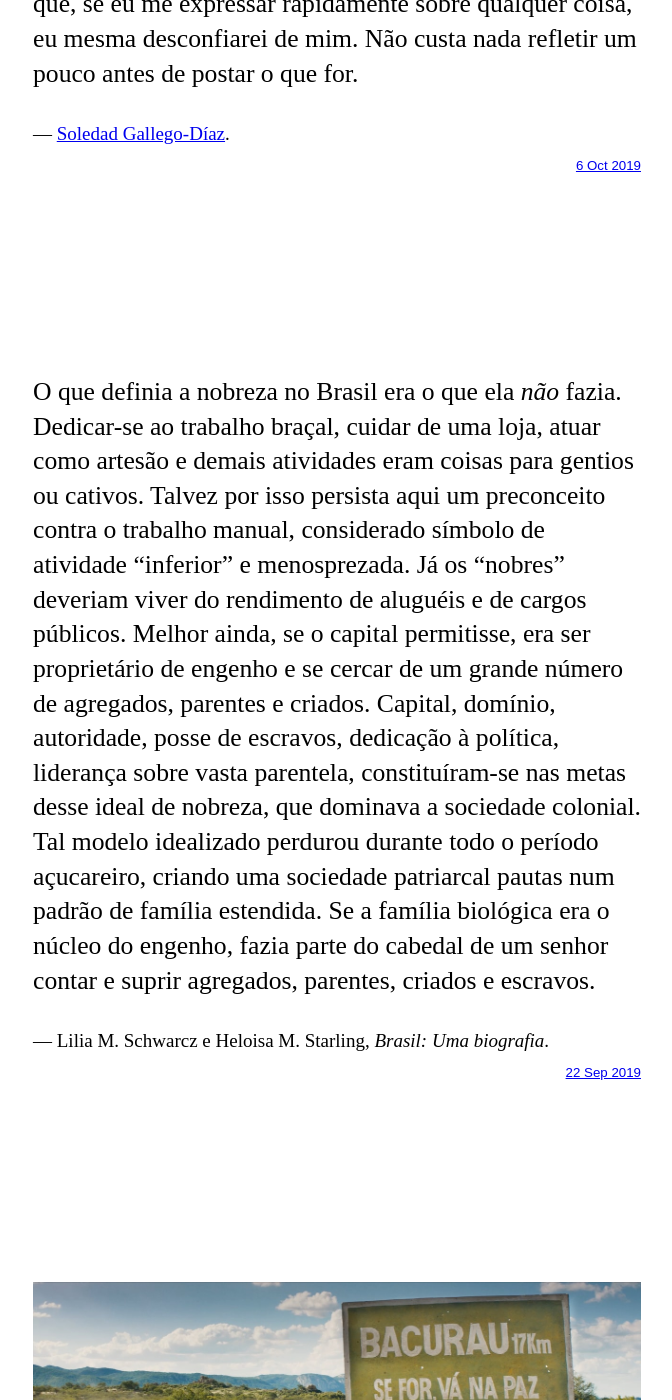
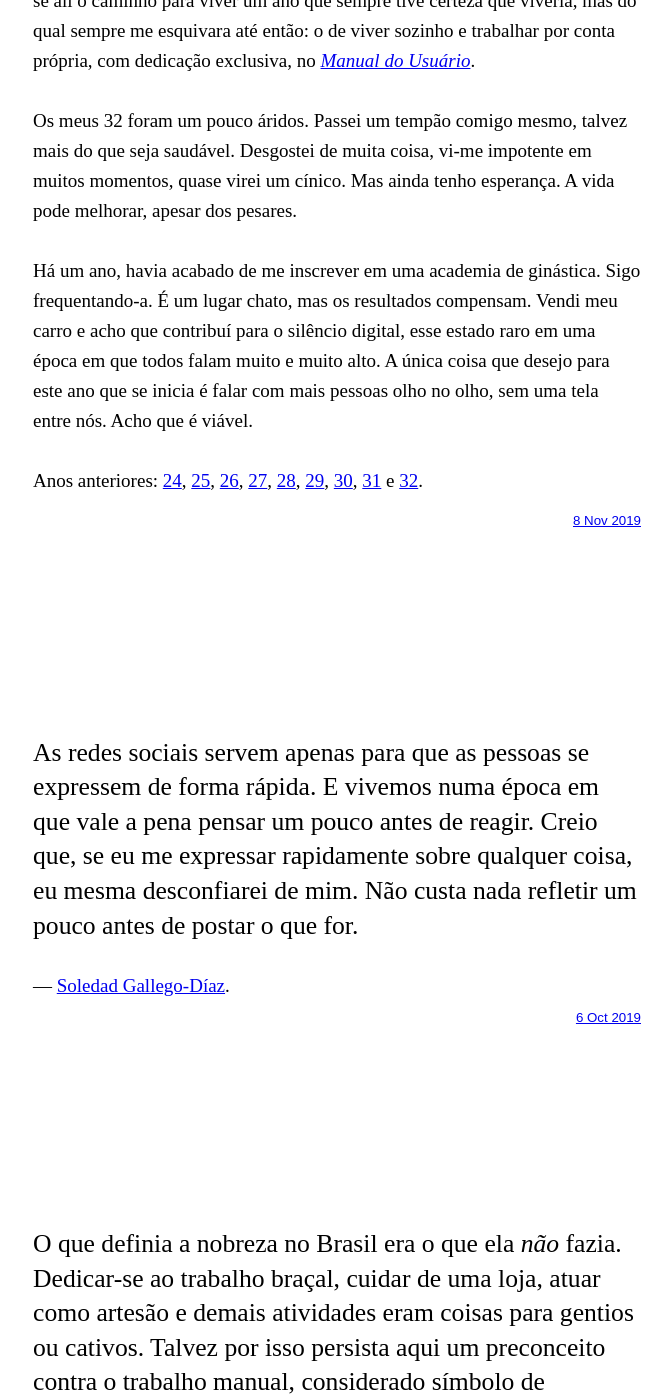
Before and after one commit to rghedin/rghedin.github.io, a Jekyll site: the page built from index.html, in a window 1280 px wide and 1400 px high, scrolled down 6127 px. Shown: the whole window, without its empty margins (303-975 px from the left). Built offline with Jekyll 4.4.1, drawn with Linux system fonts in a browser that asks for light colours; the list of posts is cut into pages by our own code; some of the changed text lies outside the part shown.

Commit message:
Novo post: "33".

```diff
--- a/_posts/2019-09-22-o-que-definia-a-nobreza-no-brasil.md
+++ b/_posts/2019-09-22-o-que-definia-a-nobreza-no-brasil.md
@@ -4,6 +4,6 @@ title: "O que definia a nobreza no Brasil…"
 date: 2019-09-22 17:35 -0300
 categories: citação livro
 ---
->O que definia a nobreza no Brasil era o que ela _não_ fazia. Dedicar-se ao trabalho braçal, cuidar de uma loja, atuar como artesão e demais atividades eram coisas para gentios ou cativos. Talvez por isso persista aqui um preconceito contra o trabalho manual, considerado símbolo de atividade "inferior" e menosprezada. Já os "nobres" deveriam viver do rendimento de aluguéis e de cargos públicos. Melhor ainda, se o capital permitisse, era ser proprietário de engenho e se cercar de um grande número de agregados, parentes e criados. Capital, domínio, autoridade, posse de escravos, dedicação à política, liderança sobre vasta parentela, constituíram-se nas metas desse ideal de nobreza, que dominava a sociedade colonial. Tal modelo idealizado perdurou durante todo o período açucareiro, criando uma sociedade patriarcal pautas num padrão de família estendida. Se a família biológica era o núcleo do engenho, fazia parte do cabedal de um senhor contar e suprir agregados, parentes, criados e escravos.
+>O que definia a nobreza no Brasil era o que ela _não_ fazia. Dedicar-se ao trabalho braçal, cuidar de uma loja, atuar como artesão e demais atividades eram coisas para gentios ou cativos. Talvez por isso persista aqui um preconceito contra o trabalho manual, considerado símbolo de atividade "inferior" e menosprezada. Já os "nobres" deveriam viver do rendimento de aluguéis e de cargos públicos. Melhor ainda, se o capital permitisse, era ser proprietário de engenho e se cercar de um grande número de agregados, parentes e criados. Capital, domínio, autoridade, posse de escravos, dedicação à política, liderança sobre vasta parentela, constituíram-se nas metas desse ideal de nobreza, que dominava a sociedade colonial. Tal modelo idealizado perdurou durante todo o período açucareiro, criando uma sociedade patriarcal pautada num padrão de família estendida. Se a família biológica era o núcleo do engenho, fazia parte do cabedal de um senhor contar e suprir agregados, parentes, criados e escravos.
 
 — Lilia M. Schwarcz e Heloisa M. Starling, _Brasil: Uma biografia_.
--- /dev/null
+++ b/_posts/2019-11-08-33.md
@@ -0,0 +1,13 @@
+---
+layout: post
+title: "33"
+date: 2019-11-08 15:00 -0300
+categories: texto
+---
+O último ano começou de uma maneira inesperada, com uma demissão. Abriu-se ali o caminho para viver um ano que sempre tive certeza que viveria, mas do qual sempre me esquivara até então: o de viver sozinho e trabalhar por conta própria, com dedicação exclusiva, no [_Manual do Usuário_](https://manualdousuario.net).
+
+Os meus 32 foram um pouco áridos. Passei um tempão comigo mesmo, talvez mais do que seja saudável. Desgostei de muita coisa, vi-me impotente em muitos momentos, quase virei um cínico. Mas ainda tenho esperança. A vida pode melhorar, apesar dos pesares.
+
+Há um ano, havia acabado de me inscrever em uma academia de ginástica. Sigo frequentando-a. É um lugar chato, mas os resultados compensam. Vendi meu carro e acho que contribuí para o silêncio digital, esse estado raro em uma época em que todos falam muito e muito alto. A única coisa que desejo para este ano que se inicia é falar com mais pessoas olho no olho, sem uma tela entre nós. Acho que é viável.
+
+Anos anteriores: [24]({{ site.baseurl }}/24/), [25]({{ site.baseurl }}/25/), [26]({{ site.baseurl }}/26/), [27]({{ site.baseurl }}/27/), [28]({{ site.baseurl }}/28/), [29]({{ site.baseurl }}/29/), [30]({{ site.baseurl }}/30/), [31]({{ site.baseurl }}/31/) e [32]({{ site.baseurl }}/32/).
```
Also changed, not shown: 2 other files.
